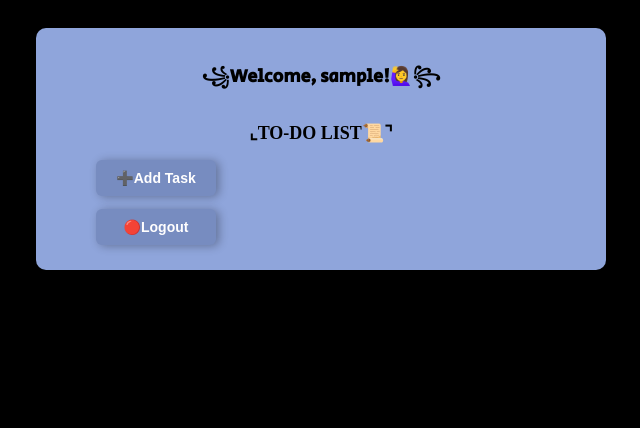
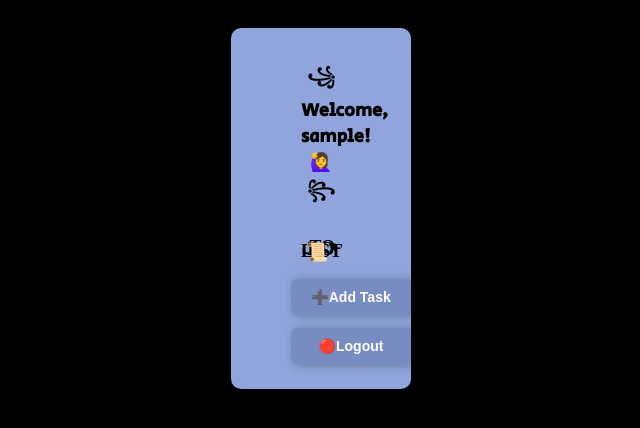
Before and after one commit to febidamanik/tugas2-pbp, a Django app: page /todolist/ in a window 1280 px wide. Shown: the top 428 px of the page, without its empty margins (319-959 px from the left). Run offline with Django 4.2, Linux system fonts and the light colour scheme; the visitor is signed in with stand-in values (Sample User, id 1); data that the repository does not hold is empty; some web fonts are replaced.

Commit message:
edit registration

```diff
--- a/todolist/templates/todolist.html
+++ b/todolist/templates/todolist.html
@@ -19,7 +19,7 @@
         justify-content:center;
     }
     .card-body {
-            width:450px;
+            width:60px;
             margin:20px auto;
             padding:12px 60px;
             background-color:#8fa5db;
```
